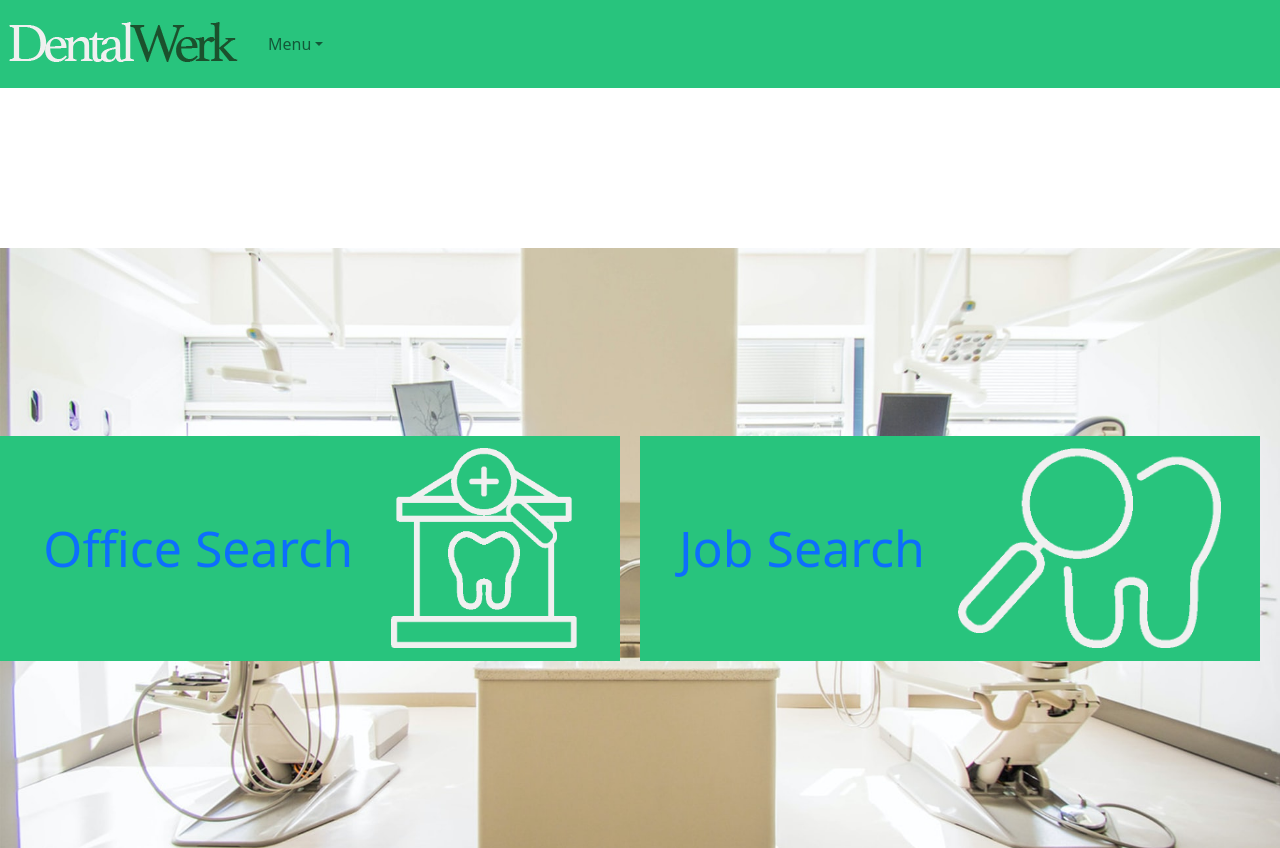
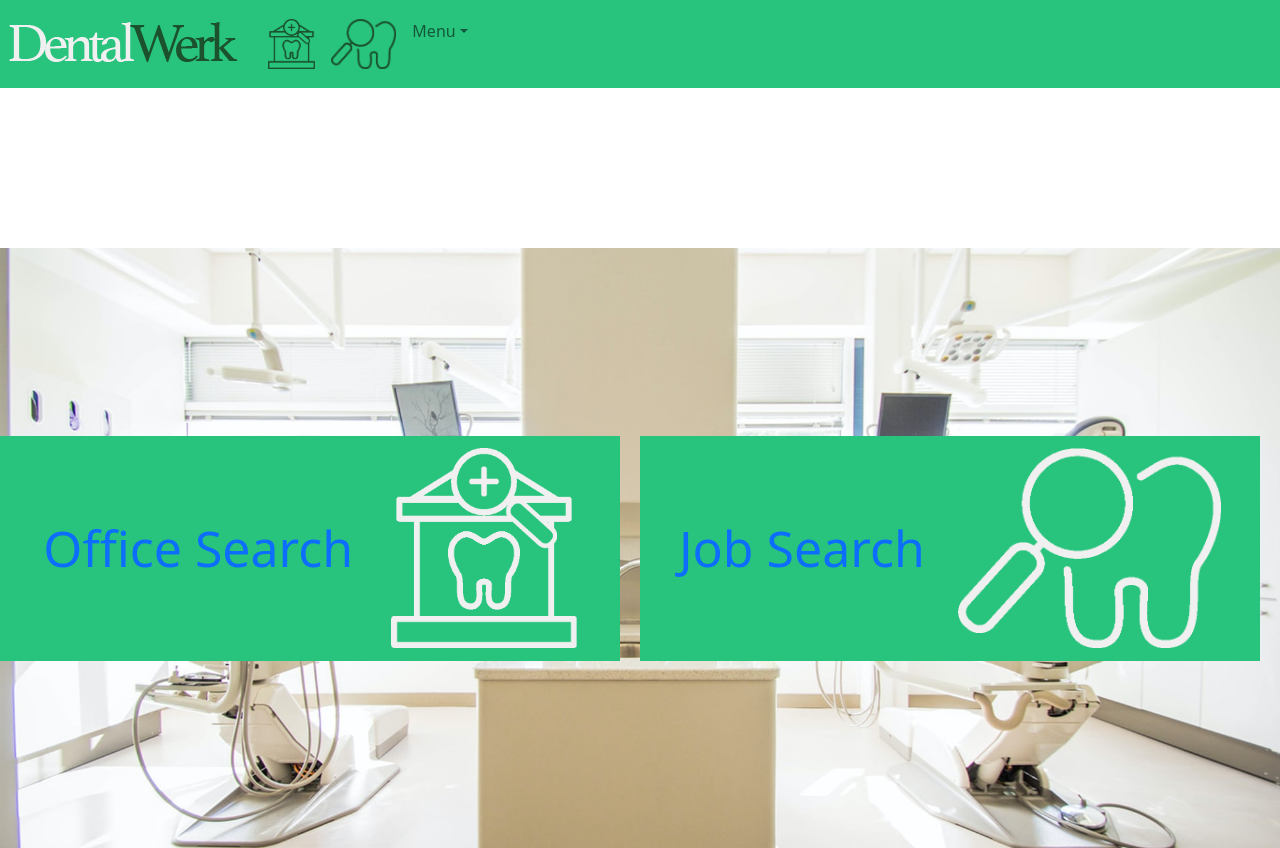
Before and after one commit to theMVPshop/nt03, a React (Create React App) app in the folder client/: page / in a window 1280 px wide. Built offline with nearby package versions, Linux system fonts and the light colour scheme.

Commit message:
added icons to navbar

```diff
--- a/client/src/components/Navigation.js
+++ b/client/src/components/Navigation.js
@@ -2,6 +2,8 @@ import React from 'react';
 import { Link } from 'react-router-dom';
 import { Nav, Navbar, NavDropdown } from 'react-bootstrap';
 import logo from '../images/DentalWerk.png';
+import clinic from '../images/GREEN-clinic-search.png';
+import search from '../images/GREEN-search.png';
 
 const Navigation = () => {
   return (
@@ -12,6 +14,12 @@ const Navigation = () => {
       <Navbar.Toggle aria-controls="basic-navbar-nav" />
       <Navbar.Collapse id="basic-navbar-nav">
         <Nav className="mr-auto">
+          <Link className="nav-link" to="/clinic-search">
+            <img src={clinic} alt="clinic search icon" />
+          </Link>
+          <Link className="nav-link" to="/job-search">
+            <img src={search} alt="job search icon" />
+          </Link>
           <NavDropdown title="Menu" id="basic-nav-dropdown">
             <NavDropdown.Item href="/job-search">Job Search</NavDropdown.Item>
             <NavDropdown.Item href="/clinic-search">
--- a/client/src/css/Navigation.css
+++ b/client/src/css/Navigation.css
@@ -1,3 +1,7 @@
 .navbar {
   background-color: var(--primary-green);
 }
+
+.nav-link > img {
+  height: 50px;
+}
```
